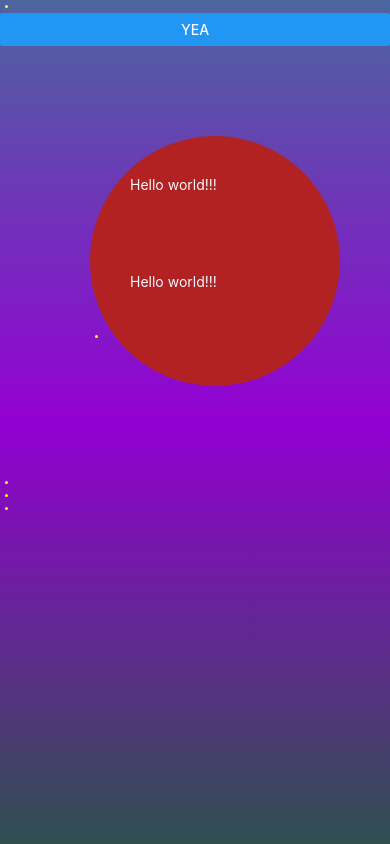
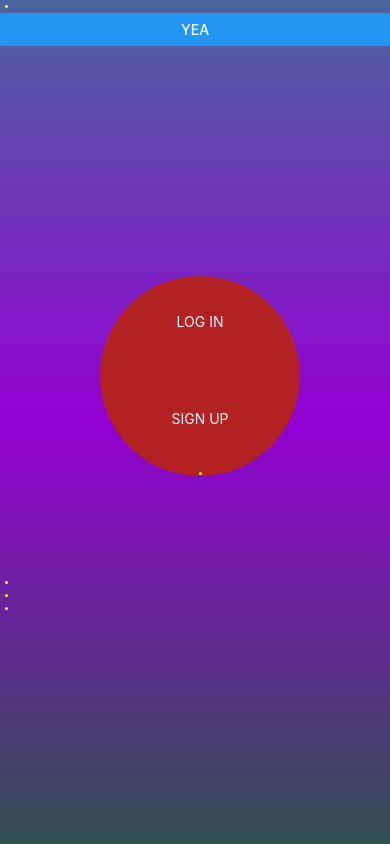
Before and after one commit to cbatsoula/SunMoonProject, a React Native app: screen / in a window 390 px wide. Built offline with nearby package versions, Linux system fonts and the light colour scheme.

Commit message:
onto trying to make cool looking stars

```diff
--- a/App.js
+++ b/App.js
@@ -38,8 +38,8 @@ export default class App extends Component {
       onPress={this._onPressButton}
       title="yea"/>
       <View style={styles.landing}>
-        <Text style={styles.text}>Hello world!!!</Text>
-        <Text style={styles.text}>Hello world!!!</Text>
+        <Text style={styles.text}>LOG IN</Text>
+        <Text style={styles.text}>SIGN UP</Text>
         <View style={styles.star} />
       </View>
 
@@ -74,10 +74,14 @@ const styles = StyleSheet.create({
   landing: {
     backgroundColor: 'firebrick',
     color: 'ghostwhite',
-    width: 250,
-    height: 250,
-    borderRadius: 250/2,
-    margin: 90,
+    width: 200,
+    height: 200,
+    borderRadius: 200/2,
+    margin: 100,
+    marginTop: 230,
+    alignItems: 'center',
+    justifyContent: 'center',
+
 
 
   },
```
